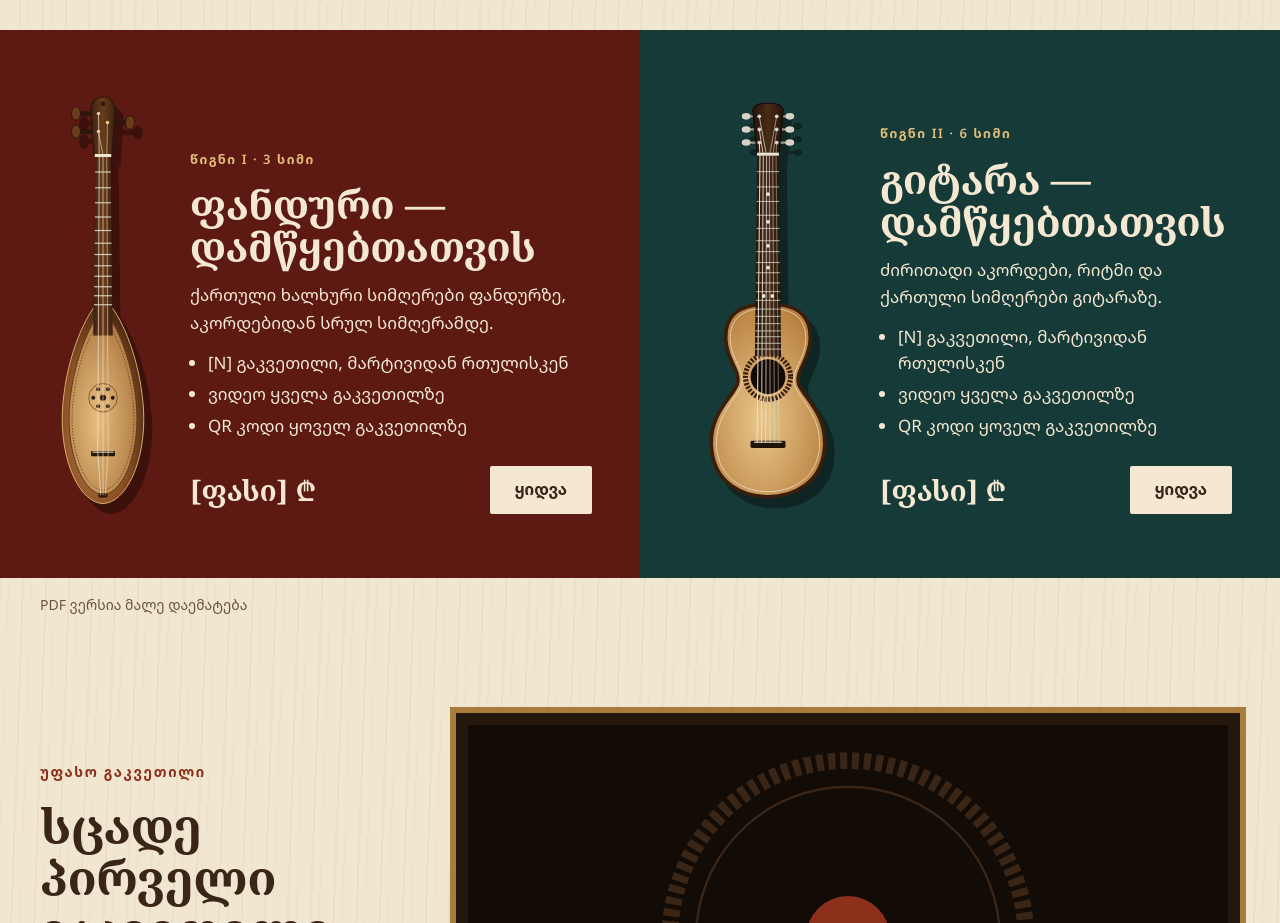
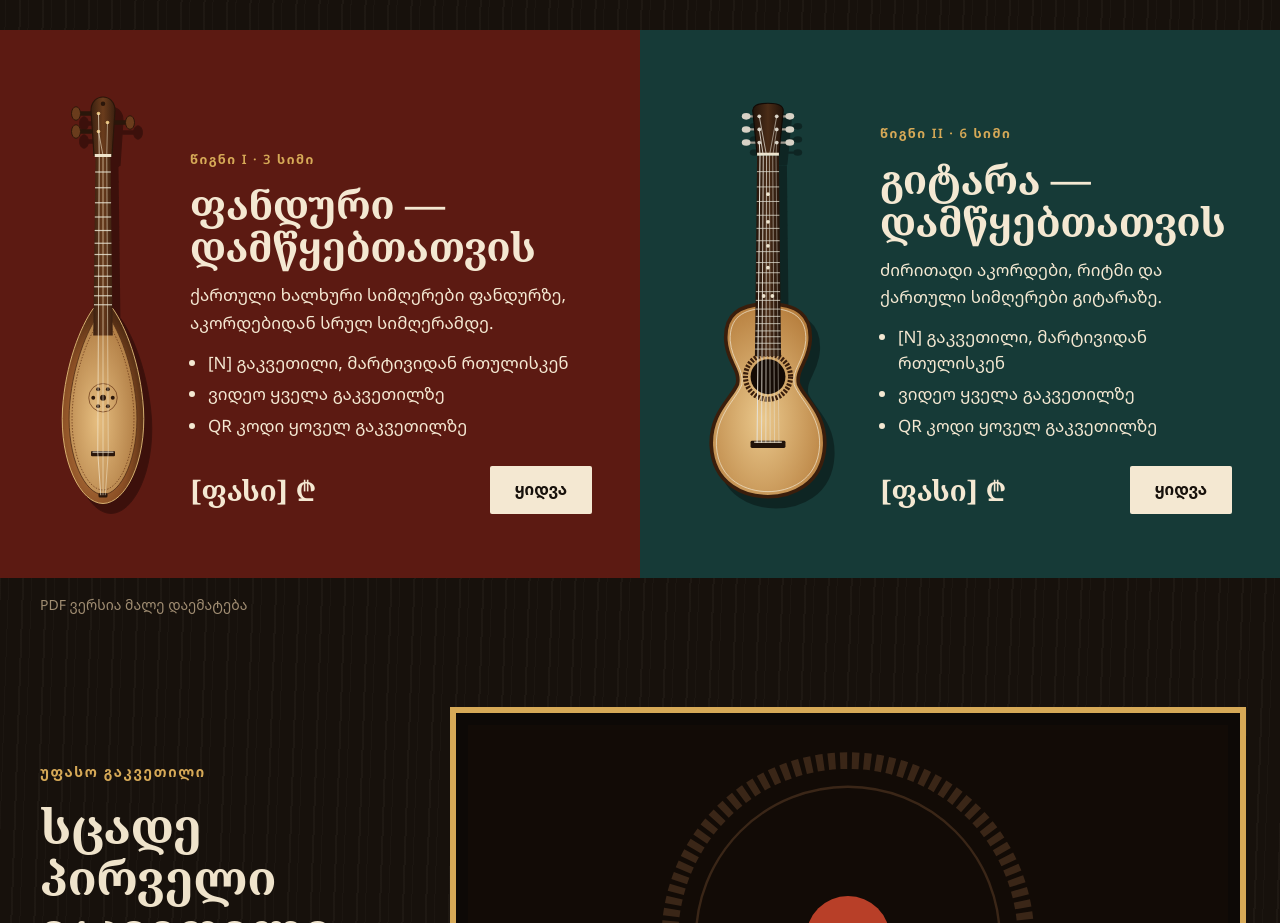
Before and after one commit to Akhvlediani-Saba/art, a Next.js app: page / in a window 1280 px wide. Shown: the part 1420-2343 px from the top of the page. Built offline with nearby package versions, Linux system fonts and the light colour scheme.

Commit message:
Night wood (3/6): dark palette for the whole site

```diff
--- a/app/globals.css
+++ b/app/globals.css
@@ -1,20 +1,23 @@
 :root {
-  /* "Wood & string": spruce top, walnut ink, oxblood accent, brass inlay */
-  --bg: #f1e6d0;
-  --surface: #e6d4b2;
-  --surface-2: #dcc69e;
-  --ink-dark: #24170e;
-  --cream: #3a2617;
+  /* "Night wood": dark walnut ground, spruce text, pomegranate accent, copper inlay */
+  --bg: #17110c;
+  --surface: #221911;
+  --surface-2: #2e2218;
+  --ink-dark: #0d0906;
+  --cream: #efe3cb;
   --paper: #f4e8d2;
-  --text-2: #5a4532;
-  --muted: #6a5440;
-  --soft: #4a3726;
-  --gold: #8c2f1b;
-  --gold-ink: #8c2f1b;
-  --brass: #a87c3a;
-  --brass-light: #e3be7a;
-  --line: rgba(58, 38, 23, 0.14);
-  --line-2: rgba(58, 38, 23, 0.3);
+  --text-2: #c9b697;
+  --muted: #a08d72;
+  --soft: #d8c7a6;
+  --gold: #d6a957;
+  --gold-ink: #d6a957;
+  --accent: #b83f28;
+  --accent-hover: #9e3420;
+  --on-accent: #f7ebdd;
+  --brass: #d6a957;
+  --brass-light: #d6a957;
+  --line: rgba(239, 227, 203, 0.14);
+  --line-2: rgba(239, 227, 203, 0.3);
   --serif: "Noto Serif Georgian", "Noto Serif", Georgia, serif;
   --sans: "Noto Sans Georgian", "Noto Sans", system-ui, sans-serif;
 }
@@ -24,7 +27,7 @@ html { scroll-behavior: smooth; }
 body {
   margin: 0;
   background-color: var(--bg);
-  background-image: repeating-linear-gradient(92deg, rgba(58, 38, 23, 0.035) 0 2px, transparent 2px 9px, rgba(58, 38, 23, 0.025) 9px 10px, transparent 10px 23px);
+  background-image: repeating-linear-gradient(92deg, rgba(239, 227, 203, 0.035) 0 2px, transparent 2px 9px, rgba(239, 227, 203, 0.025) 9px 10px, transparent 10px 23px);
   color: var(--cream);
   font-family: var(--sans);
   font-size: 17px;
@@ -32,7 +35,7 @@ body {
   -webkit-font-smoothing: antialiased;
 }
 a { color: var(--gold); }
-a:hover { color: #6e2414; }
+a:hover { color: var(--cream); }
 button { font-family: inherit; }
 :focus-visible { outline: 3px solid var(--gold); outline-offset: 2px; }
 h1, h2, h3 { margin: 0; }
@@ -71,19 +74,19 @@ p { margin: 0; }
   border: 1px solid transparent;
   transition: background 0.15s, color 0.15s;
 }
-.btn-gold { background: var(--gold); color: var(--bg); }
-.btn-gold:hover { background: #6e2414; color: var(--bg); }
+.btn-gold { background: var(--accent); color: var(--on-accent); }
+.btn-gold:hover { background: var(--accent-hover); color: var(--on-accent); }
 .btn-ghost { border: 1.5px solid var(--cream); color: var(--cream); background: transparent; }
-.btn-ghost:hover { background: rgba(58, 38, 23, 0.08); color: var(--cream); }
+.btn-ghost:hover { background: rgba(239, 227, 203, 0.08); color: var(--cream); }
 .btn-outline { border: 1.5px solid var(--cream); color: var(--cream); background: transparent; min-height: 44px; font-size: 15px; padding: 0 20px; }
-.btn-outline:hover { background: rgba(58, 38, 23, 0.08); color: var(--cream); }
+.btn-outline:hover { background: rgba(239, 227, 203, 0.08); color: var(--cream); }
 .btn-lg { min-height: 56px; padding: 0 28px; font-size: 17px; }
 .btn:disabled { opacity: 0.4; cursor: not-allowed; }
 .btn-row { display: flex; flex-wrap: wrap; gap: 14px; }
 .linklike { background: none; border: 0; color: var(--muted); font-size: 14px; cursor: pointer; padding: 0; text-decoration: underline; }
 
 /* header */
-.demo-banner { background: var(--cream); color: #e8d9bc; font-size: 13px; text-align: center; padding: 6px 16px; }
+.demo-banner { background: var(--ink-dark); color: var(--muted); font-size: 13px; text-align: center; padding: 6px 16px; }
 .header { display: flex; align-items: center; justify-content: space-between; gap: 16px 24px; padding-block: 16px; flex-wrap: wrap; }
 .logo { display: inline-flex; align-items: center; gap: 12px; font-family: var(--serif); font-weight: 900; font-stretch: 75%; font-size: clamp(18px, 3vw, 24px); color: var(--cream); text-decoration: none; }
 .nav-links { display: flex; gap: 28px; font-size: 15px; }
@@ -92,7 +95,7 @@ p { margin: 0; }
 .header-actions { display: flex; align-items: center; gap: 12px; }
 .lang { display: flex; gap: 2px; }
 .lang button { min-width: 44px; min-height: 40px; border: 0; border-radius: 2px; background: transparent; color: var(--soft); font-weight: 600; font-size: 13px; cursor: pointer; }
-.lang button[aria-pressed="true"] { background: var(--gold); color: var(--bg); }
+.lang button[aria-pressed="true"] { background: var(--accent); color: var(--on-accent); }
 .burger { display: none; width: 44px; height: 44px; border-radius: 2px; border: 1px solid var(--line-2); background: transparent; color: var(--cream); align-items: center; justify-content: center; cursor: pointer; }
 .mobile-menu { margin: 0 20px 8px; padding: 12px; background: var(--surface); border-radius: 2px; display: flex; flex-direction: column; }
 .mobile-menu a:not(.btn) { min-height: 48px; display: flex; align-items: center; padding: 0 12px; color: var(--cream); text-decoration: none; }
@@ -135,8 +138,8 @@ p { margin: 0; }
 .grid { display: grid; gap: 24px; }
 .grid-steps { grid-template-columns: repeat(auto-fit, minmax(min(100%, 260px), 1fr)); }
 .grid-books { grid-template-columns: repeat(auto-fit, minmax(min(100%, 380px), 1fr)); gap: 28px; }
-.card-light { background: #fff; border-radius: 2px; padding: 32px; display: flex; flex-direction: column; gap: 14px; box-shadow: 0 6px 18px rgba(20, 17, 15, 0.08); }
-.card-light p { color: #4a3f35; }
+.card-light { background: var(--surface); border-radius: 2px; padding: 32px; display: flex; flex-direction: column; gap: 14px; box-shadow: 0 6px 18px rgba(20, 17, 15, 0.08); }
+.card-light p { color: var(--text-2); }
 .num { font-family: var(--serif); font-weight: 700; font-size: 44px; line-height: 1; color: var(--gold-ink); }
 
 /* book cards */
@@ -153,9 +156,9 @@ p { margin: 0; }
 .split-side { flex: 1 1 360px; display: flex; flex-direction: column; gap: 16px; }
 .split-main { flex: 999 1 520px; min-width: 0; display: flex; flex-direction: column; gap: 18px; }
 .video-box { position: relative; aspect-ratio: 16 / 9; background: #120b06; border-radius: 0; display: flex; align-items: center; justify-content: center; overflow: hidden; }
-.play-btn { position: relative; width: 84px; height: 84px; border-radius: 999px; border: 0; background: var(--gold); display: flex; align-items: center; justify-content: center; cursor: pointer; }
+.play-btn { position: relative; width: 84px; height: 84px; border-radius: 999px; border: 0; background: var(--accent); display: flex; align-items: center; justify-content: center; cursor: pointer; }
 .video-label { position: absolute; left: 18px; bottom: 14px; font-size: 13px; color: #cdbb98; }
-.photo-ph { flex: 1 1 300px; max-width: 380px; aspect-ratio: 4 / 5; background: var(--cream); border-radius: 999px 999px 0 0; display: flex; align-items: center; justify-content: center; text-align: center; padding: 24px; color: #e8d9bc; font-size: 15px; }
+.photo-ph { flex: 1 1 300px; max-width: 380px; aspect-ratio: 4 / 5; background: var(--surface-2); border: 1px solid var(--line); border-radius: 999px 999px 0 0; display: flex; align-items: center; justify-content: center; text-align: center; padding: 24px; color: var(--muted); font-size: 15px; }
 
 /* footer */
 .footer { background: var(--ink-dark); color: #e8d9bc; }
@@ -173,7 +176,7 @@ p { margin: 0; }
 .product-media { flex: 1 1 360px; display: flex; flex-direction: column; gap: 16px; }
 .product-info { flex: 999 1 460px; min-width: 0; display: flex; flex-direction: column; gap: 22px; }
 .choices { display: flex; flex-wrap: wrap; gap: 12px; }
-.choice { flex: 1 1 200px; min-height: 76px; text-align: left; padding: 14px 18px; border-radius: 2px; border: 1px solid rgba(58, 38, 23, 0.2); background: transparent; color: var(--cream); cursor: pointer; }
+.choice { flex: 1 1 200px; min-height: 76px; text-align: left; padding: 14px 18px; border-radius: 2px; border: 1px solid rgba(239, 227, 203, 0.2); background: transparent; color: var(--cream); cursor: pointer; }
 .choice[aria-checked="true"] { border: 2px solid var(--gold); background: var(--surface-2); }
 .choice:disabled { opacity: 0.5; cursor: not-allowed; }
 .choice b { display: block; font-size: 16px; }
@@ -181,15 +184,15 @@ p { margin: 0; }
 .qty { display: flex; align-items: center; border: 1px solid var(--line-2); border-radius: 2px; }
 .qty button { width: 44px; height: 44px; border: 0; background: transparent; color: var(--cream); font-size: 20px; cursor: pointer; }
 .qty span { min-width: 28px; text-align: center; font-weight: 600; }
-.fieldset { margin: 0; padding: 18px 20px; border: 1px solid rgba(58, 38, 23, 0.15); border-radius: 3px; display: flex; flex-direction: column; gap: 8px; }
+.fieldset { margin: 0; padding: 18px 20px; border: 1px solid rgba(239, 227, 203, 0.15); border-radius: 3px; display: flex; flex-direction: column; gap: 8px; }
 .fieldset legend { padding: 0 8px; font-weight: 600; font-size: 15px; }
 .radio { display: flex; align-items: center; gap: 12px; min-height: 40px; cursor: pointer; font-size: 16px; }
 .radio input, .check input { width: 18px; height: 18px; accent-color: var(--gold); flex-shrink: 0; }
 .note { padding: 12px 16px; border-radius: 3px; background: var(--surface-2); font-size: 14px; color: var(--text-2); }
 .toc { list-style: none; margin: 0; padding: 0; display: grid; grid-template-columns: repeat(auto-fit, minmax(min(100%, 280px), 1fr)); gap: 16px; }
-.toc li { background: #fff; border-radius: 3px; padding: 18px 22px; display: flex; gap: 16px; align-items: baseline; box-shadow: 0 4px 14px rgba(20, 17, 15, 0.06); }
+.toc li { background: var(--surface-2); border-radius: 3px; padding: 18px 22px; display: flex; gap: 16px; align-items: baseline; box-shadow: 0 4px 14px rgba(20, 17, 15, 0.06); }
 .toc .n { font-family: var(--serif); font-weight: 700; color: var(--gold-ink); font-size: 22px; }
-.toc small { display: block; color: #5a4e43; font-size: 14px; }
+.toc small { display: block; color: var(--muted); font-size: 14px; }
 .toc a { color: inherit; text-decoration: none; font-weight: 600; }
 .toc a:hover { text-decoration: underline; color: inherit; }
 
@@ -198,7 +201,7 @@ p { margin: 0; }
 .auth-side { flex: 1 1 340px; display: flex; flex-direction: column; gap: 16px; padding-top: clamp(0px, 2vw, 24px); }
 .auth-side h1 { font-family: var(--serif); font-size: clamp(30px, 6vw, 44px); line-height: 1.15; }
 .bars { display: flex; gap: 8px; padding-top: 8px; }
-.bars div { width: 56px; height: 4px; border-radius: 2px; background: rgba(58, 38, 23, 0.18); }
+.bars div { width: 56px; height: 4px; border-radius: 2px; background: rgba(239, 227, 203, 0.18); }
 .bars div.on { background: var(--gold); }
 .auth-card { flex: 999 1 460px; min-width: 0; max-width: 560px; background: var(--surface); border: 1px solid var(--line); border-radius: 3px; padding: clamp(20px, 5vw, 40px); }
 .form { display: flex; flex-direction: column; gap: 18px; }
@@ -208,10 +211,10 @@ p { margin: 0; }
 .input-code { min-height: 58px; font-size: clamp(17px, 4.6vw, 22px); letter-spacing: 0.14em; text-transform: uppercase; font-family: "Noto Sans", ui-monospace, monospace; border-color: var(--gold); }
 select.input { appearance: auto; }
 .divider { display: flex; align-items: center; gap: 12px; color: var(--muted); font-size: 14px; }
-.divider::before, .divider::after { content: ""; flex: 1; height: 1px; background: rgba(58, 38, 23, 0.15); }
+.divider::before, .divider::after { content: ""; flex: 1; height: 1px; background: rgba(239, 227, 203, 0.15); }
 .btn-google { background: var(--cream); color: var(--bg); border-radius: 3px; min-height: 52px; }
 .btn-google:hover { background: #fff; color: var(--bg); }
-.err { color: #a3361f; font-size: 14px; }
+.err { color: #e58a6e; font-size: 14px; }
 .sticker { background: var(--surface-2); border-radius: 3px; padding: 18px; display: flex; gap: 16px; align-items: center; }
 .sticker-chip { width: 64px; height: 44px; border-radius: 6px; background: var(--muted); display: flex; align-items: center; justify-content: center; color: var(--bg); font-size: 11px; font-weight: 600; flex-shrink: 0; }
 .success-icon { width: 64px; height: 64px; border-radius: 999px; background: var(--gold); display: flex; align-items: center; justify-content: center; }
@@ -234,34 +237,34 @@ select.input { appearance: auto; }
 .locked p { color: var(--text-2); font-size: 15px; max-width: 440px; }
 .controls { display: flex; flex-wrap: wrap; gap: 16px 24px; align-items: center; justify-content: space-between; background: var(--surface); border-radius: 3px; padding: 14px clamp(16px, 3vw, 22px); }
 .speeds { display: flex; flex-wrap: wrap; align-items: center; gap: 8px; }
-.speeds button { min-width: 56px; min-height: 44px; border-radius: 2px; border: 1px solid rgba(58, 38, 23, 0.2); background: transparent; color: var(--cream); font-weight: 600; cursor: pointer; font-family: "Noto Sans", sans-serif; }
+.speeds button { min-width: 56px; min-height: 44px; border-radius: 2px; border: 1px solid rgba(239, 227, 203, 0.2); background: transparent; color: var(--cream); font-weight: 600; cursor: pointer; font-family: "Noto Sans", sans-serif; }
 .speeds button[aria-pressed="true"] { background: var(--gold); color: var(--bg); border-color: var(--gold); }
 .check { display: flex; align-items: center; gap: 10px; font-size: 15px; cursor: pointer; min-height: 44px; }
 .pager { display: flex; justify-content: space-between; gap: 12px; flex-wrap: wrap; }
 .sidebar { flex: 1 1 300px; background: var(--surface); border-radius: 3px; padding: 24px; display: flex; flex-direction: column; gap: 6px; }
 .sidebar h2 { font-size: 18px; font-weight: 600; margin-bottom: 6px; }
-.meter { height: 6px; border-radius: 3px; background: rgba(58, 38, 23, 0.15); }
+.meter { height: 6px; border-radius: 3px; background: rgba(239, 227, 203, 0.15); }
 .meter div { height: 6px; border-radius: 3px; background: var(--gold); }
 .lesson-link { display: flex; gap: 12px; align-items: center; min-height: 48px; padding: 6px 12px; border-radius: 10px; text-decoration: none; color: var(--cream); font-size: 15px; }
-.lesson-link:hover { background: rgba(58, 38, 23, 0.05); color: var(--cream); }
+.lesson-link:hover { background: rgba(239, 227, 203, 0.05); color: var(--cream); }
 .lesson-link.current { background: var(--surface-2); }
-.dot { width: 26px; height: 26px; border-radius: 999px; display: flex; align-items: center; justify-content: center; font-size: 12px; font-weight: 600; flex-shrink: 0; background: rgba(58, 38, 23, 0.12); color: var(--text-2); }
+.dot { width: 26px; height: 26px; border-radius: 999px; display: flex; align-items: center; justify-content: center; font-size: 12px; font-weight: 600; flex-shrink: 0; background: rgba(239, 227, 203, 0.12); color: var(--text-2); }
 .dot.done { background: var(--gold); color: var(--bg); }
 .dot.cur { background: var(--cream); color: var(--bg); }
-.badge { margin-left: auto; font-size: 11px; color: var(--gold); border: 1px solid rgba(140, 47, 27, 0.5); border-radius: 999px; padding: 1px 8px; }
+.badge { margin-left: auto; font-size: 11px; color: var(--gold); border: 1px solid rgba(214, 169, 87, 0.5); border-radius: 999px; padding: 1px 8px; }
 
 /* ---- wood & string: home ---- */
-.btn-cream { background: var(--paper); color: var(--cream); }
-.btn-cream:hover { background: #fff; color: var(--cream); }
+.btn-cream { background: var(--paper); color: var(--bg); }
+.btn-cream:hover { background: #fff; color: var(--bg); }
 .btn-dark { background: var(--cream); color: var(--bg); }
-.btn-dark:hover { background: #24170e; color: var(--bg); }
+.btn-dark:hover { background: #fff; color: var(--bg); }
 .hero-art { flex: 1 1 380px; display: flex; justify-content: center; }
 .rosette { width: 100%; max-width: 460px; height: auto; }
-.string-band { background: var(--cream); padding-block: 18px; }
-.fretboard { display: flex; height: 72px; background: var(--cream); }
-.fretboard > div { flex: 1; display: flex; align-items: center; justify-content: center; gap: 18px; border-right: 4px solid #b8b0a2; }
+.string-band { background: var(--ink-dark); padding-block: 18px; }
+.fretboard { display: flex; height: 72px; background: var(--ink-dark); border: 1px solid var(--line); }
+.fretboard > div { flex: 1; display: flex; align-items: center; justify-content: center; gap: 18px; border-right: 4px solid #8c857a; }
 .fretboard > div:last-child { border-right: 0; }
-.inlay { width: 22px; height: 22px; border-radius: 50%; background: #efe4cc; }
+.inlay { width: 22px; height: 22px; border-radius: 50%; background: var(--gold); }
 .fret-steps { list-style: none; margin: 0; padding: 0; display: grid; grid-template-columns: repeat(auto-fit, minmax(min(100%, 260px), 1fr)); gap: 0 24px; }
 .fret-steps li { padding-top: 24px; display: flex; flex-direction: column; gap: 8px; }
 .fret-steps .eyebrow { font-size: 13px; letter-spacing: 0.14em; }
--- a/app/layout.tsx
+++ b/app/layout.tsx
@@ -12,7 +12,7 @@ export const metadata: Metadata = {
 export const viewport: Viewport = {
   width: "device-width",
   initialScale: 1,
-  themeColor: "#F1E6D0",
+  themeColor: "#17110C",
 };
 
 export default function RootLayout({ children }: { children: React.ReactNode }) {
```
